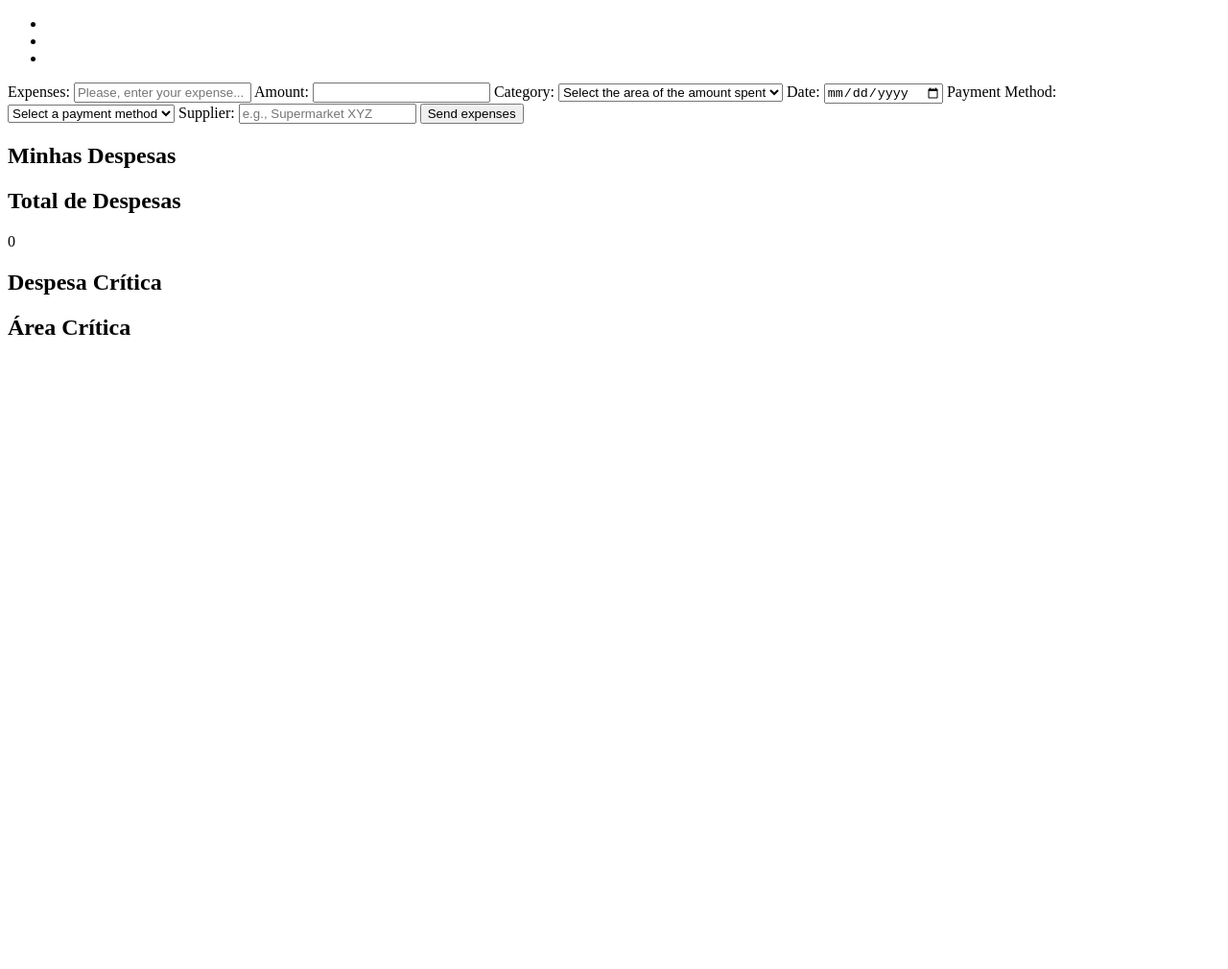
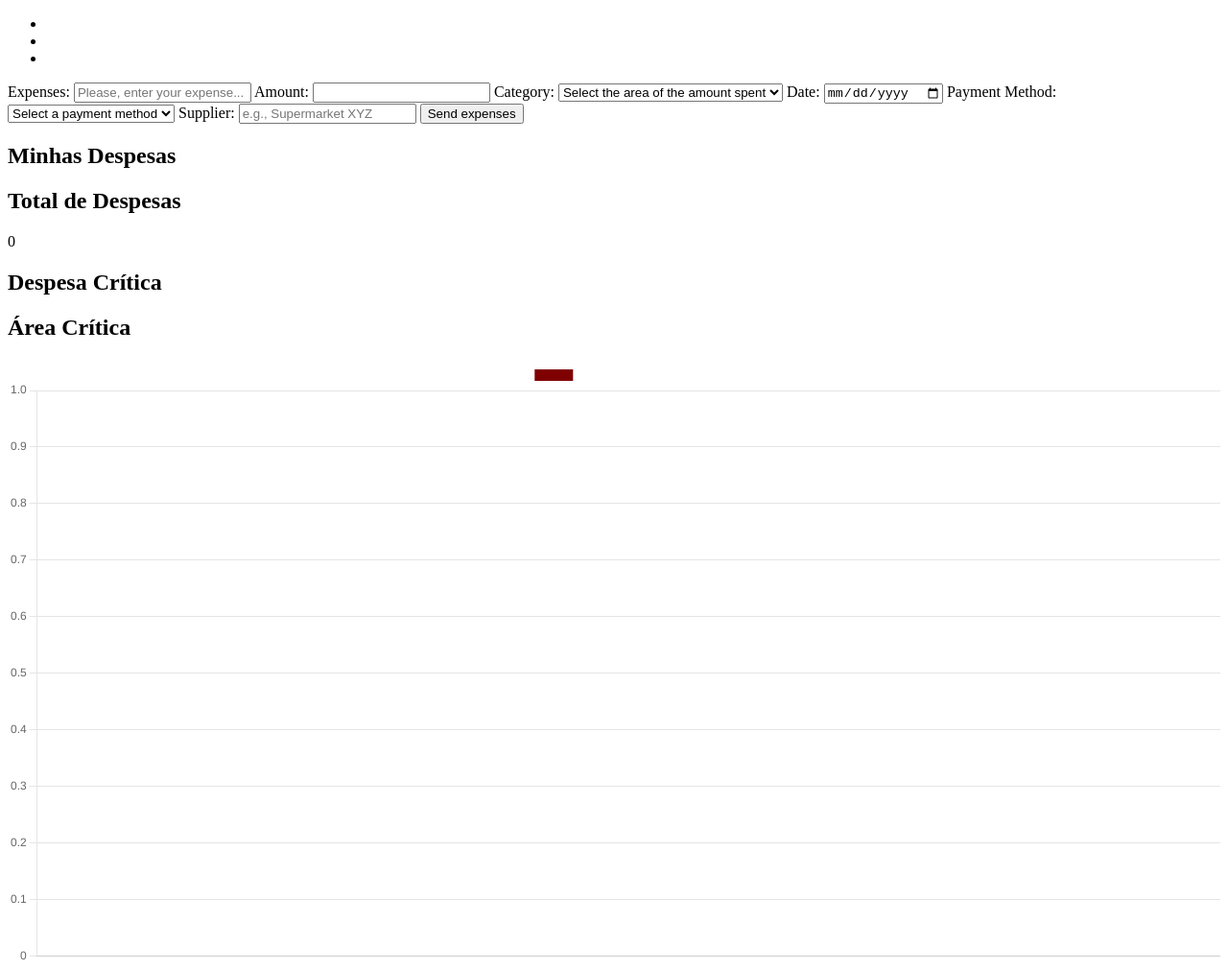
Before and after one commit to Gabigoubi/finance-manager-dashboard, a website built with Vite: page index.html in a window 1280 px wide. Shown: the top 1010 px of the page at 96% size. Built offline with nearby package versions, Linux system fonts and the light colour scheme.

Commit message:
Adicionado bar chart para despesas decrescente, excluída lista ordenada com essa mesma função

```diff
--- a/index.html
+++ b/index.html
@@ -92,7 +92,7 @@
           </article>
         </section>
         <article>
-          <ol id="descending-dashboard"></ol>
+          <canvas id="bar-chart-dashboard">
         </article>
         <article>
           <canvas id="pizza-dashboard">
--- a/script.js
+++ b/script.js
@@ -20,7 +20,7 @@ const paragraph = document.createElement("p");
 let expenses = [];
 let editingExpenseId = null;
 let myPieChart = null;
-
+let barChart = null;
 const selectOptions = [
   "Food",
   "Energy",
@@ -174,25 +174,6 @@ function renderExpenses(expensesArray) {
     }
   );
 }
-
-function renderOrdLiDashboardPart() {
-  const olList = document.getElementById("descending-dashboard");
-  if (!olList) return;
-  olList.innerHTML = "";
-  const expensiveExpense = calcDescendingAmount(expenses);
-  expensiveExpense.forEach(
-    ({ name, amount, category, date, paymentMethod, supplier }) => {
-      const li = document.createElement("li");
-      const spanText = document.createElement("span");
-      spanText.textContent = `${name} - ${formatCurrency(
-        amount
-      )} - ${category} - ${date} - ${paymentMethod} - ${supplier}`;
-      li.appendChild(spanText);
-      olList.appendChild(li);
-    }
-  );
-}
-
 function renderPizzaDashboard() {
   const totals = calculateTotalPerCategory(expenses);
   const labels = Object.keys(totals);
@@ -230,10 +211,37 @@ function renderPizzaDashboard() {
 }
 function renderBarChart() {
   const descToAsceArray = calcDescendingAmount(expenses);
-
   const labels = descToAsceArray.map((expense) => expense.name);
-
   const data = descToAsceArray.map((expense) => expense.amount);
+  const canvas = document.getElementById("bar-chart-dashboard");
+  if (!canvas) return;
+  if (barChart) {
+    barChart.destroy();
+  }
+  barChart = new Chart(canvas, {
+    type: "bar",
+    data: {
+      labels: labels,
+      datasets: [
+        {
+          label: "Descending Expenses",
+          data: data,
+          backgroundColor: FMD_COLOR_PALETTE, // PREENCHER COM A PALETA DE CORES
+          borderColor: "#1e1e1e",
+          hoverOffset: 10,
+        },
+      ],
+    },
+    options: {
+      plugins: {
+        legend: {
+          labels: {
+            color: "white",
+          },
+        },
+      },
+    },
+  });
 }
 
 function renderInsightCards() {
@@ -311,8 +319,8 @@ function handleValidationFeedback(ruleEntry) {
 
 function updateUI() {
   renderExpenses(expenses);
-  renderOrdLiDashboardPart();
   renderPizzaDashboard();
+  renderBarChart();
   renderInsightCards();
 }
 function formatCurrency(number) {
```
